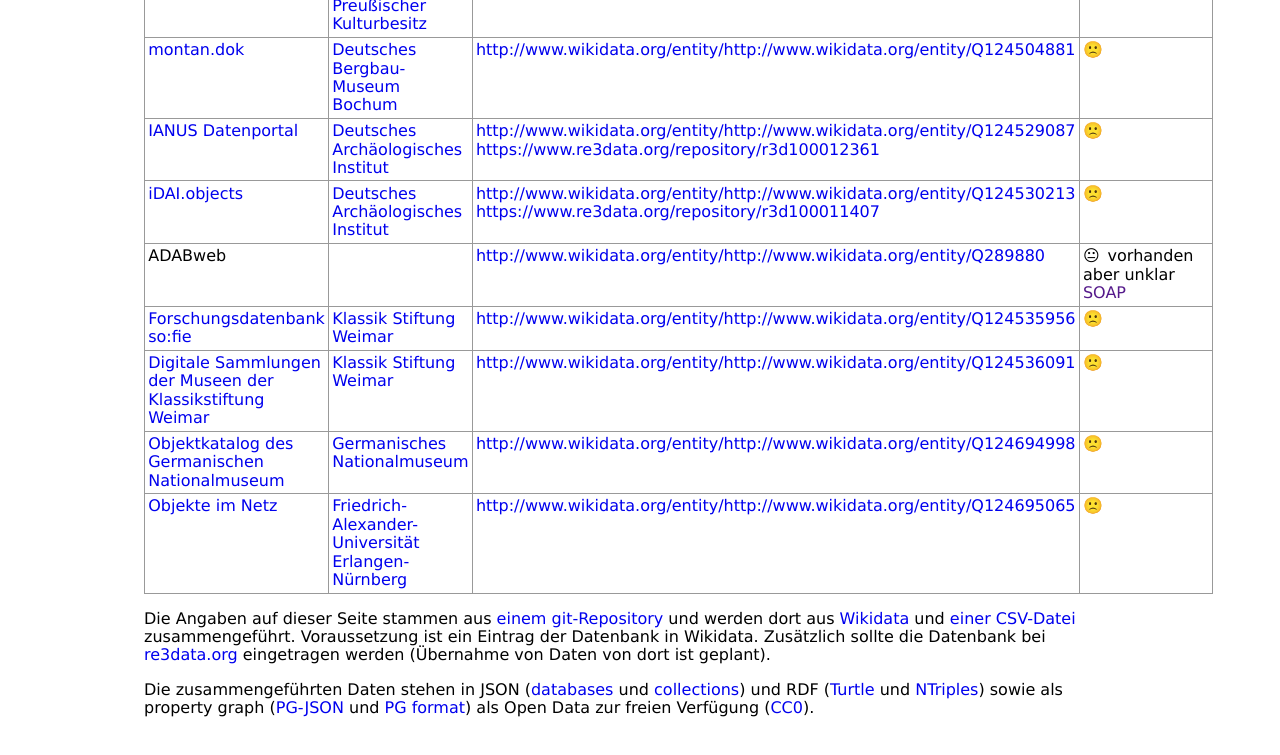
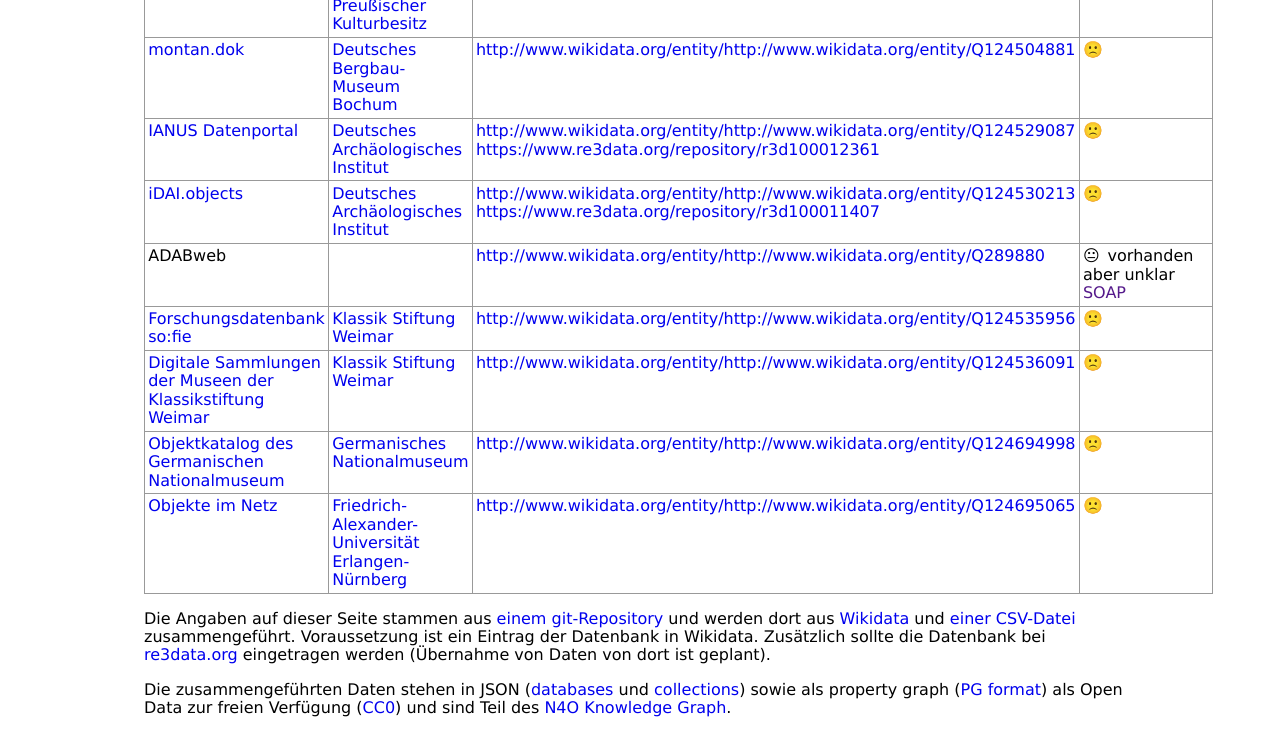
Before and after one commit to nfdi4objects/n4o-databases, a website: page index.html in a window 1280 px wide. Shown: the part 616-1371 px from the top of the page. Drawn offline with nearby package versions, Linux system fonts and the light colour scheme.

Commit message:
Remove deprecated file n4o-sources.*

```diff
--- a/index.html
+++ b/index.html
@@ -95,12 +95,11 @@
   <p>
     Die zusammengeführten Daten stehen in JSON
     (<a href="n4o-databases.json">databases</a> und <a href="n4o-collections.json">collections</a>)
-    und RDF
-    (<a href="n4o-sources.ttl">Turtle</a> und <a href="n4o-sources.nt">NTriples</a>)
     sowie als property graph
-    (<a href="n4o-sources-pg.json">PG-JSON</a> und <a href="n4o-sources.pg">PG format</a>)
+    (<a href="n4o-databases.pg">PG format</a>)
     als Open Data zur freien Verfügung
-    (<a href="https://creativecommons.org/publicdomain/zero/1.0/deed.de">CC0</a>).
+    (<a href="https://creativecommons.org/publicdomain/zero/1.0/deed.de">CC0</a>)
+    und sind Teil des <a href="https://graph.nfdi4objects.net/">N4O Knowledge Graph</a>.
   </p>
 </body>
 </html>
```
Also changed, not shown: README.md, 1 other file.
